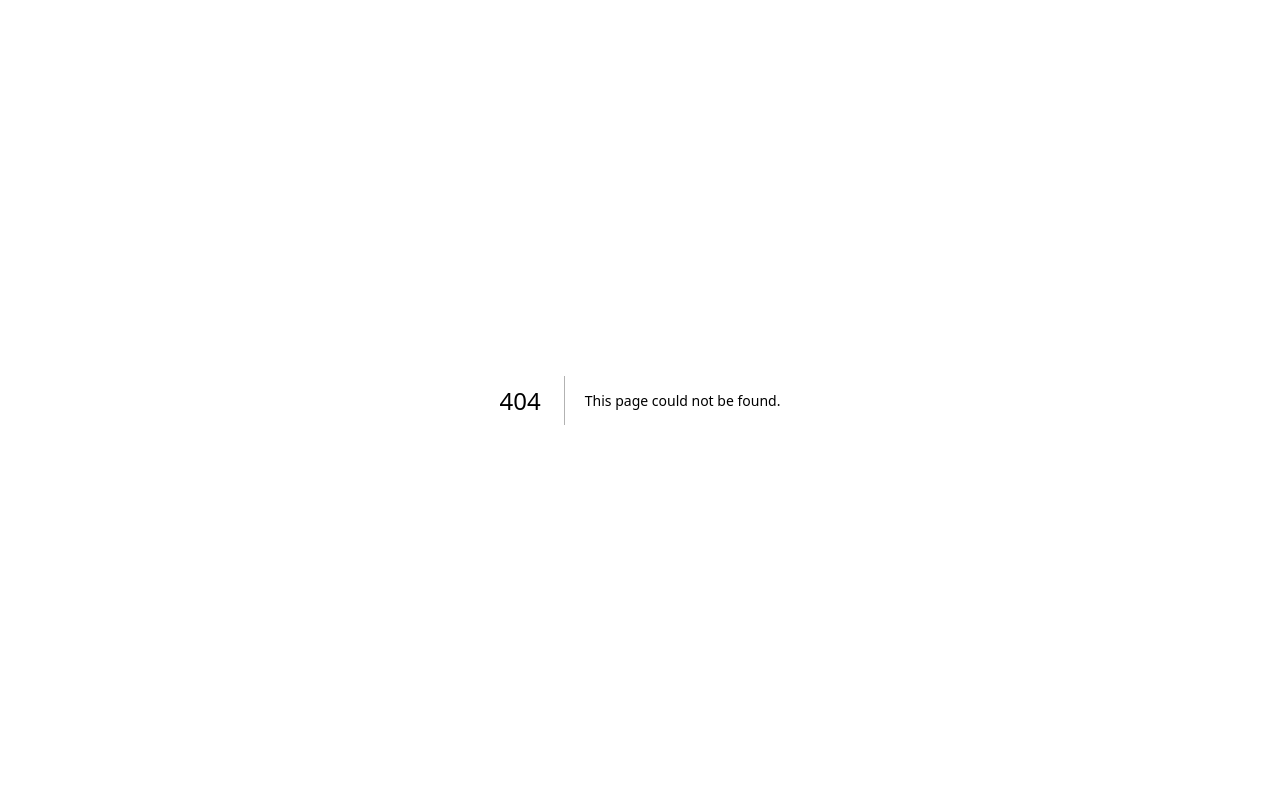
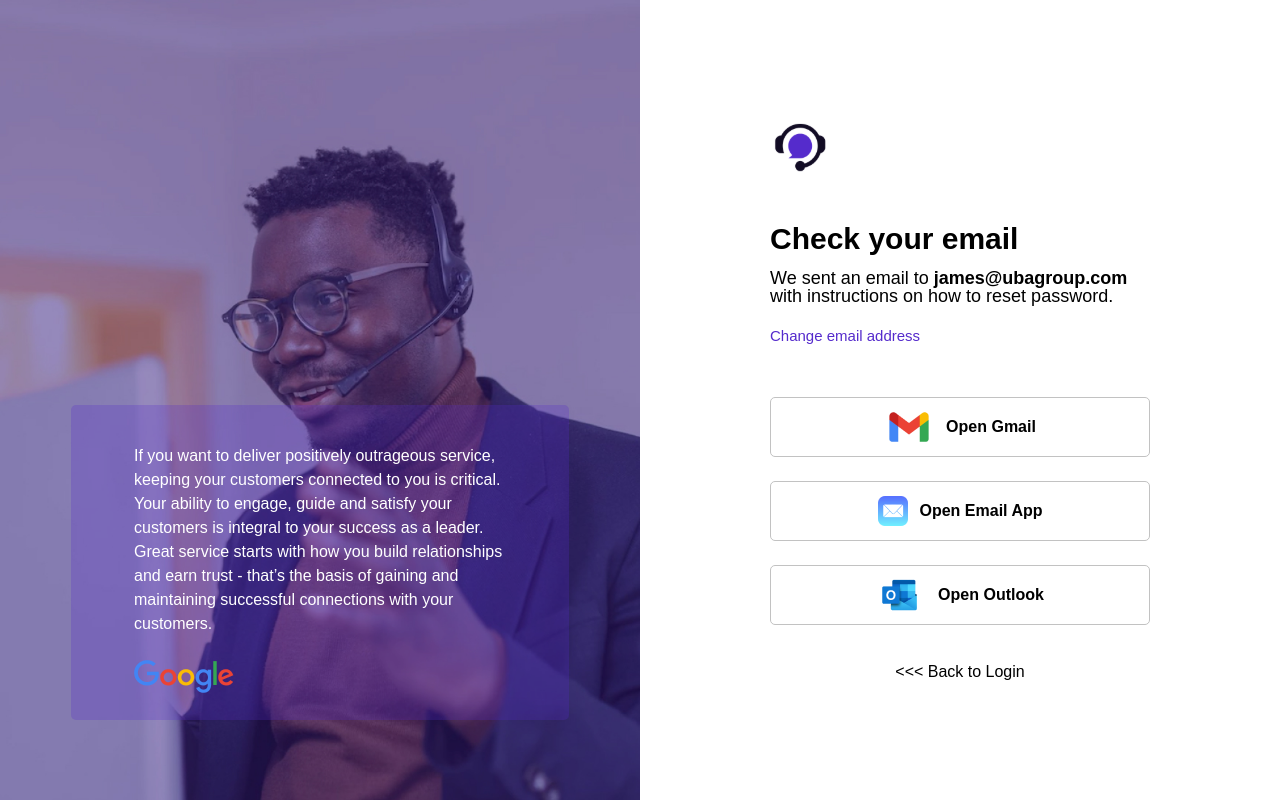
Before and after one commit to Itzadetunji/wecare, a Next.js app: page /check_email in a window 1280 px wide. Before the commit this address had no page. Built offline with nearby package versions, Linux system fonts and the light colour scheme.

Commit message:
Finished working on the check_email page

```diff
--- /dev/null
+++ b/pages/check_email.tsx
@@ -0,0 +1,41 @@
+import AuthenticationPageWrapper from "@/components/AuthenticationPageWrapper";
+import InputField from "@/components/InputField";
+import OpenMailItem from "@/components/OpenMailItem";
+import { NextPage } from "next";
+import Link from "next/link";
+import { useState } from "react";
+
+const ForgotPasswordPage: NextPage = () => {
+	return (
+		<AuthenticationPageWrapper>
+			<img
+				className="w-[45px] h-[45px] lg:w-[60px] lg:h-[60px] mb-[30px] lg:mb-[40px]"
+				src="/images/AuthenticationPages/wecarelogo.svg"
+			/>
+			<p className="font-bold text-[24px] lg:text-[30px]">
+				Check your email
+			</p>
+			<p className=" text-[16px] lg:text-[18px] mt-[4px] lg:mt-[8px] leading-[18px]">
+				We sent an email to{" "}
+				<span className="font-semibold">james@ubagroup.com </span>with
+				instructions on how to reset password.
+			</p>
+			<Link href="/forgot_password">
+				<p className="text-[15px] text-[#552BCC] mt-[20px]">
+					Change email address
+				</p>
+			</Link>
+			<section className="flex flex-col mt-[50px] gap-[24px]">
+				<OpenMailItem iconPath={"/images/AuthenticationPages/gmailIcon.png"} text="Open Gmail" />
+				<OpenMailItem iconPath={"/images/AuthenticationPages/emailApp.png"} text="Open Email App"/>
+				<OpenMailItem iconPath={"/images/AuthenticationPages/outlookApp.png"} text="Open Outlook"/>
+			</section>
+
+			<p className="text-center mt-[24px] lg:mt-[35px]">
+				<Link href={"/signup"}>{"<<< Back to Login"}</Link>
+			</p>
+		</AuthenticationPageWrapper>
+	);
+};
+
+export default ForgotPasswordPage;
```
